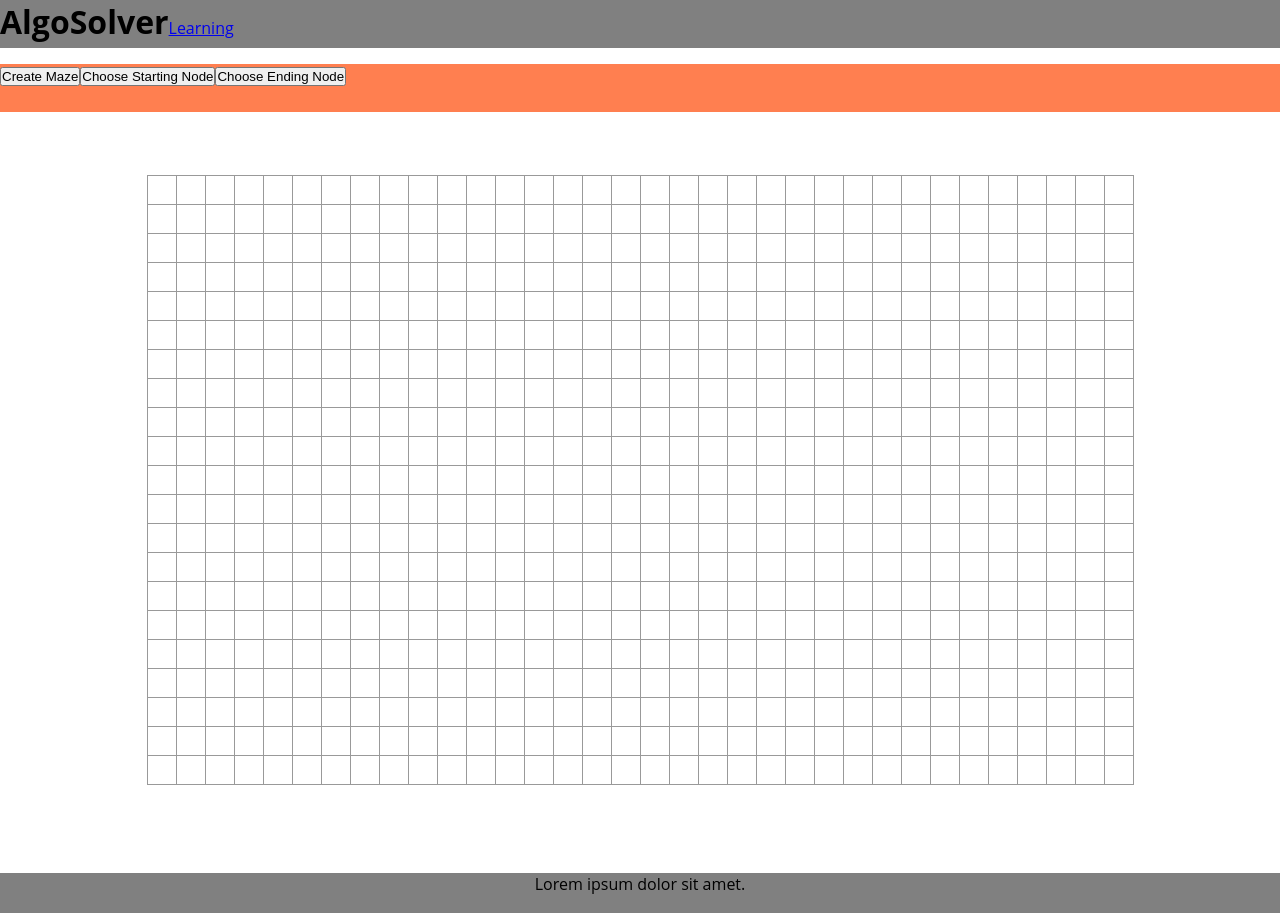
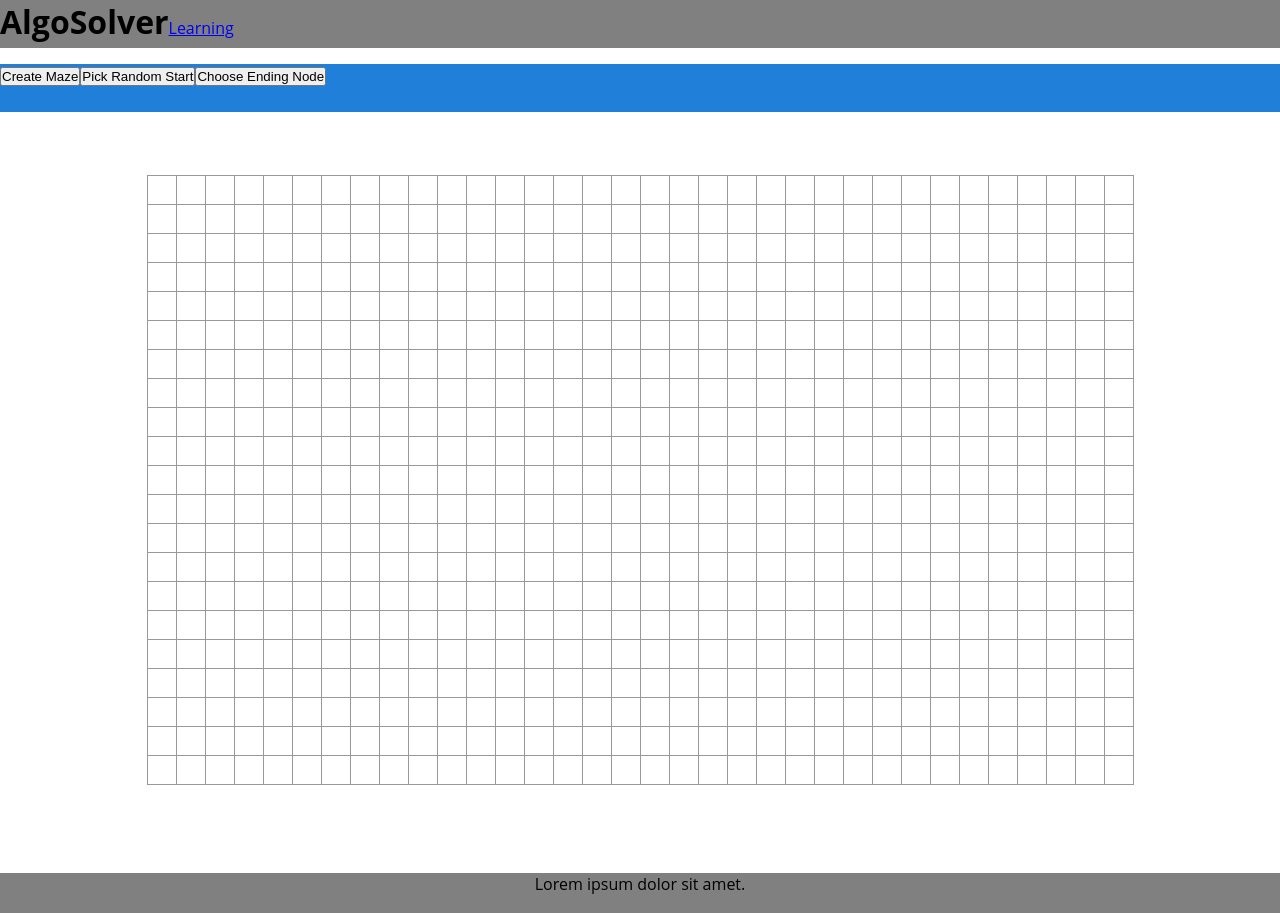
Before and after one commit to 0xDAEF0F/bfs-visualizer, a React (Create React App) app: page / in a window 1280 px wide. Built offline with nearby package versions, Linux system fonts and the light colour scheme.

Commit message:
pickRandomStartAlmostFinished

```diff
--- a/src/App.css
+++ b/src/App.css
@@ -21,7 +21,7 @@
 }
 
 .toolbar {
-    background-color: coral;
+    background-color: rgb(32, 127, 216);
     height: 3rem;
 }
 
@@ -62,6 +62,21 @@
     line-height: 30px;
     height: 30px;
     margin-right: -1px;
+    width: 30px;
+    margin-top: -1px;
+    padding: 0;
+    text-align: center;
+}
+
+.start-node {
+    background-color: rgb(233, 60, 100);
+    border: 1px solid rgb(233, 60, 100);
+    float: left;
+    font-size: 8px;
+    font-weight: bold;
+    line-height: 30px;
+    height: 30px;
+    margin-right: -1px;
     margin-top: -1px;
     padding: 0;
     text-align: center;
--- a/src/components/Grid.js
+++ b/src/components/Grid.js
@@ -25,6 +25,7 @@ function Grid() {
         key={[i, j]}
         coord={[i, j]}
         turnToWall={turnToWall}
+        startNode={globalState.startNode}
         isMouseDown={globalState.mouseDown}
         isWall={wall[i][j]}
     ></Node>))
@@ -36,10 +37,35 @@ function Grid() {
         setWall(walls);
     }
 
+    function pickRandomStart(wallState, globalState) {
+        let [...allWalls] = wallState;
+
+        // Turning all paths into coordinates
+        // And placing them to an array filtering
+        // empty spaces.
+        const allPathCoord = allWalls.map((row, i) => {
+            return row.map((isWall, j) => {
+                if (isWall === false) {
+                    return [i, j];
+                }
+                return null;
+            }).filter(emptyCoord => emptyCoord);
+        }).filter(row => row.length > 0);
+
+        const randomRow = Math.floor(Math.random() * allPathCoord.length);
+        const randomCol = Math.floor(Math.random() * allPathCoord[randomRow].length);
+
+        globalState(prev => ({
+            ...prev,
+            startNode: allPathCoord[randomRow][randomCol]
+        }))
+    }
+
     return (
         <>
             <Toolbar
                 generateMaze={() => generateMaze(rows, cols, setWall)}
+                pickRandomStart={() => pickRandomStart(wall, setGlobalState)}
             />
             <div
                 onMouseDown={() => setGlobalState(prev => ({ ...prev, mouseDown: true }))}
--- a/src/components/Node.js
+++ b/src/components/Node.js
@@ -1,9 +1,22 @@
 
-const Node = ({ isWall, isMouseDown, coord, turnToWall }) => {
+
+
+const Node = ({ isWall, isMouseDown, coord, turnToWall, startNode }) => {
+
+    let className;
+
+    if (isWall === true) {
+        className = 'wall-node';
+    } else if (JSON.stringify(coord) === JSON.stringify(startNode)) {
+        className = 'start-node';
+        console.log('object');
+    } else if (isWall === false) {
+        className = 'node';
+    }
 
     return (
         <div
-            className={!isWall ? 'node' : 'wall-node'}
+            className={className}
             onMouseEnter={() => isMouseDown ? turnToWall(coord) : ''}
         >
         </div >
--- a/src/components/Toolbar.js
+++ b/src/components/Toolbar.js
@@ -4,7 +4,7 @@ function Toolbar(props) {
     return (
         <div className='toolbar'>
             <button onClick={() => props.generateMaze()}>Create Maze</button>
-            <button onClick={() => props.tryFunc()}>Choose Starting Node</button>
+            <button onClick={() => props.pickRandomStart()}>Pick Random Start</button>
             <button>Choose Ending Node</button>
         </div>
     )
```
Lines whose indentation alone changed are shown as unchanged.
